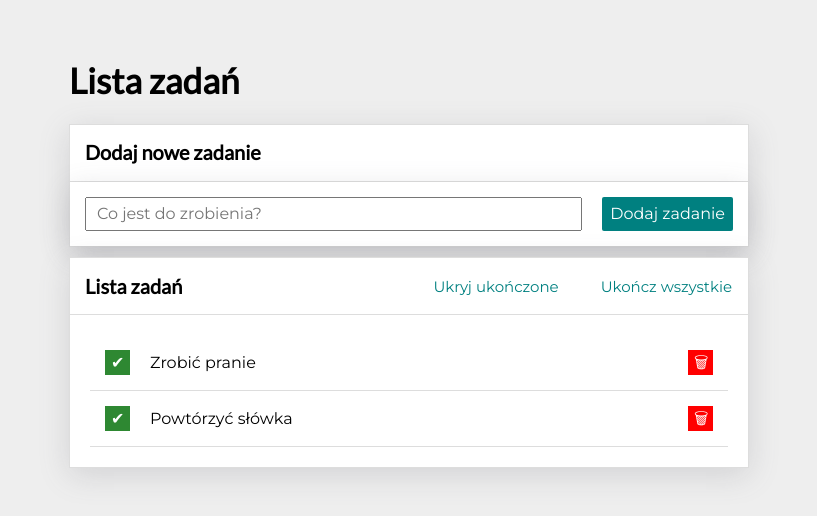
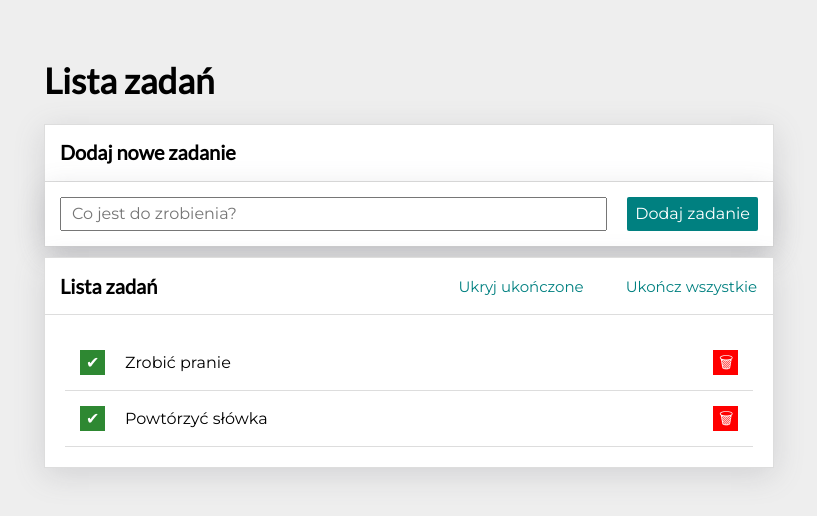
Before and after one commit to ursmal1948/todo-list-react, a React (Create React App) app: page / in a window 1280 px wide. Shown: the top 516 px of the page, without its empty margins (231-1048 px from the left). Built offline with nearby package versions, Linux system fonts and the light colour scheme.

Commit message:
changed the max width of container

```diff
--- a/src/Container/style.css
+++ b/src/Container/style.css
@@ -1,5 +1,5 @@
 .container {
-    max-width: 700px;
+    max-width: 750px;
     margin: 0 auto;
     margin-top: 60px;
 }
```
